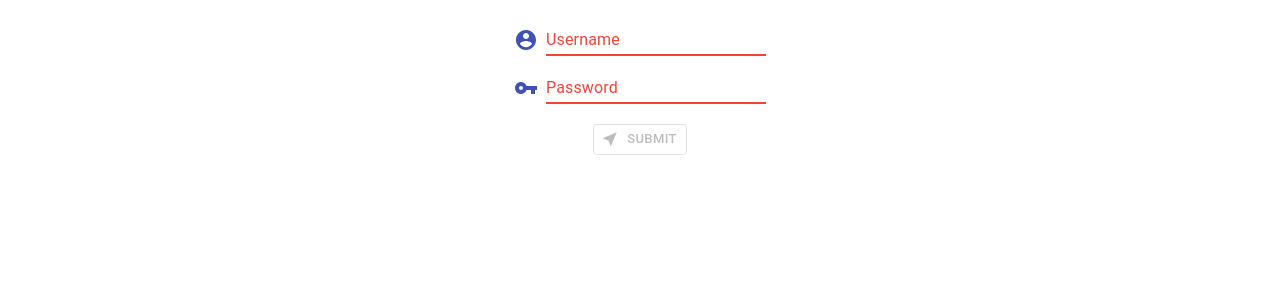
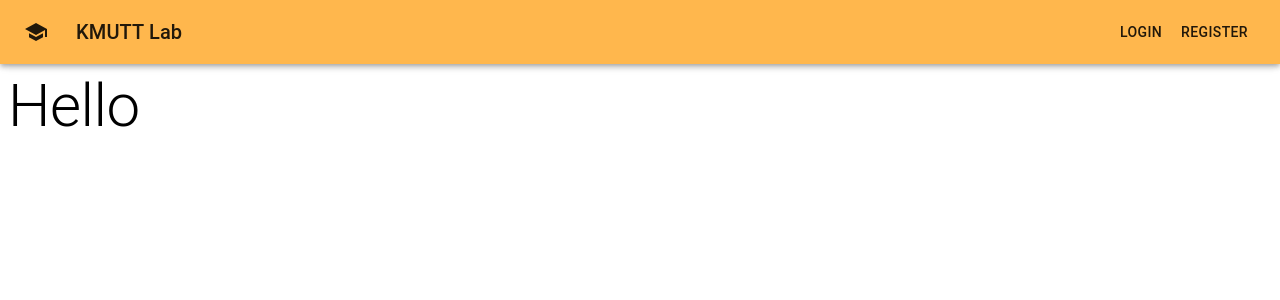
Before and after one commit to nutthanonn/personal-website, a React (Create React App) app in the folder client/: page / in a window 1280 px wide. Shown: the top 300 px of the page. Built offline with nearby package versions, Linux system fonts and the light colour scheme; the HTML template or start-up script is replaced by a standard one.

Commit message:
[+] BackEnd/FrontEnd

```diff
--- a/client/src/App.js
+++ b/client/src/App.js
@@ -1,9 +1,11 @@
-import LoginPage from "./MainComponent/register_login/LoginPage";
+import FirstPage from "./MainComponent/register_login/FirstPage";
+// import LoginPage from "./MainComponent/register_login/LoginPage";
 
 const App = () => {
   return (
     <div>
-      <LoginPage />
+      <FirstPage />
+      {/* <LoginPage /> */}
     </div>
   );
 };
--- /dev/null
+++ b/client/src/MainComponent/register_login/FirstPage.js
@@ -0,0 +1,68 @@
+import React from "react";
+import {
+  Typography,
+  AppBar,
+  Toolbar,
+  Button,
+  makeStyles,
+  createTheme,
+  ThemeProvider,
+} from "@material-ui/core";
+import IconButton from "@material-ui/core/IconButton";
+import SchoolIcon from "@material-ui/icons/School";
+
+const theme = createTheme({
+  palette: {
+    secondary: {
+      main: "#ffb74d",
+    },
+  },
+});
+
+const useStyles = makeStyles((theme) => ({
+  root: {
+    flexGrow: 1,
+  },
+  menuButton: {
+    marginRight: theme.spacing(2),
+  },
+  title: {
+    flexGrow: 1,
+  },
+  header: {
+    marginTop: 70,
+  },
+}));
+
+const FirstPage = () => {
+  const classes = useStyles();
+
+  return (
+    <ThemeProvider theme={theme}>
+      <div className={classes.root}>
+        <AppBar color="secondary" position="fixed">
+          <Toolbar>
+            <IconButton
+              edge="start"
+              className={classes.menuButton}
+              color="inherit"
+              aria-label="menu"
+            >
+              <SchoolIcon />
+            </IconButton>
+            <Typography variant="h6" className={classes.title}>
+              KMUTT Lab
+            </Typography>
+            <Button color="inherit">Login</Button>
+            <Button color="inherit">Register</Button>
+          </Toolbar>
+        </AppBar>
+        <div className={classes.header}>
+          <Typography variant="h2">Hello</Typography>
+        </div>
+      </div>
+    </ThemeProvider>
+  );
+};
+
+export default FirstPage;
--- a/client/src/MainComponent/register_login/LoginPage.js
+++ b/client/src/MainComponent/register_login/LoginPage.js
@@ -1,7 +1,12 @@
-import { Button, TextField } from "@material-ui/core";
+import {
+  Button,
+  TextField,
+  Grid,
+  makeStyles,
+  Typography,
+} from "@material-ui/core";
 import { useEffect, useState } from "react";
 import NearMeIcon from "@material-ui/icons/NearMe";
-import { Grid, makeStyles } from "@material-ui/core";
 import AccountCircle from "@material-ui/icons/AccountCircle";
 import VpnKeyIcon from "@material-ui/icons/VpnKey";
 import axios from "axios";
@@ -14,9 +19,14 @@
     },
   },
   root: {
+    marginTop: 200,
     display: "flex",
     flexDirection: "column",
     alignItems: "center",
+    justifyContent: "center",
+  },
+  title: {
+    marginBottom: 20,
   },
 });
 
@@ -47,8 +57,6 @@
   const Test = (event) => {
     event.preventDefault();
     fetchData();
-    console.log("username : " + user);
-    console.log("password : " + pass);
     setUser("");
     setPass("");
   };
@@ -63,13 +71,16 @@
   }, [user, pass]);
 
   return (
-    <div>
+    <div className={classes.main}>
       <form
         noValidate
         autoComplete="off"
         onSubmit={Test}
         className={classes.root}
       >
+        <Typography variant="h3" color="primary" className={classes.title}>
+          Login
+        </Typography>
         <div>
           <Grid container spacing={1} alignItems="flex-end">
             <Grid item>
--- a/client/src/MainComponent/register_login/RegisterPage.js
+++ b/client/src/MainComponent/register_login/RegisterPage.js
@@ -11,7 +11,6 @@
 
   return (
     <div className={classes.root}>
-      <Typography>Register</Typography>
       <form>
         <TextField variant="outlined" label="username" />
       </form>
```
